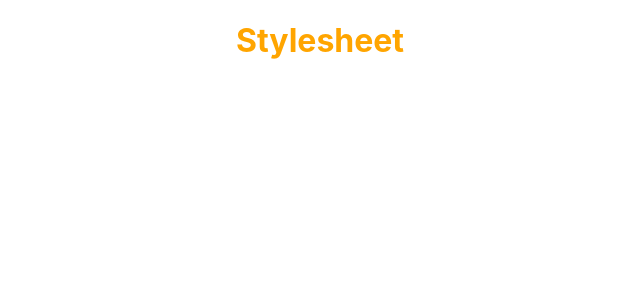
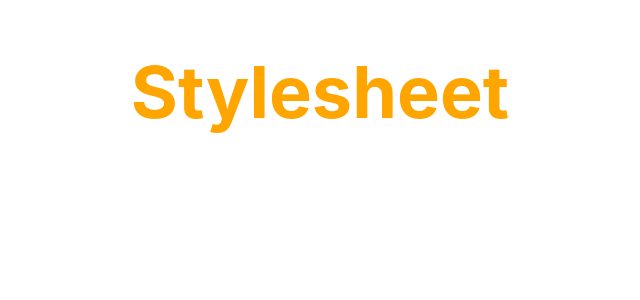
Before and after one commit to illwillgusto/hello-world, a React (Create React App) app: page / in a window 1280 px wide. Shown: the top 300 px of the page, without its empty margins (320-960 px from the left). Built offline with nearby package versions, Linux system fonts and the light colour scheme.

Commit message:
multiple classes
in this case you can use temporal literal when dealing with more than one style, the className will be wrapped in braces with the $ before it

```diff
--- a/src/Components/Stylesheet.js
+++ b/src/Components/Stylesheet.js
@@ -5,7 +5,7 @@
     let className = props.primary ? 'primary' : ' '
   return (
     <div>
-      <h1 className={className}>Stylesheet</h1>
+      <h1 className={`${className} font-xl`}>Stylesheet</h1>
     </div>
   )
 }
--- a/src/Components/myStyles.css
+++ b/src/Components/myStyles.css
@@ -1,3 +1,7 @@
 .primary {
     color: orange;
 }
+
+.font-xl {
+    font-size: 72px;
+}
```
